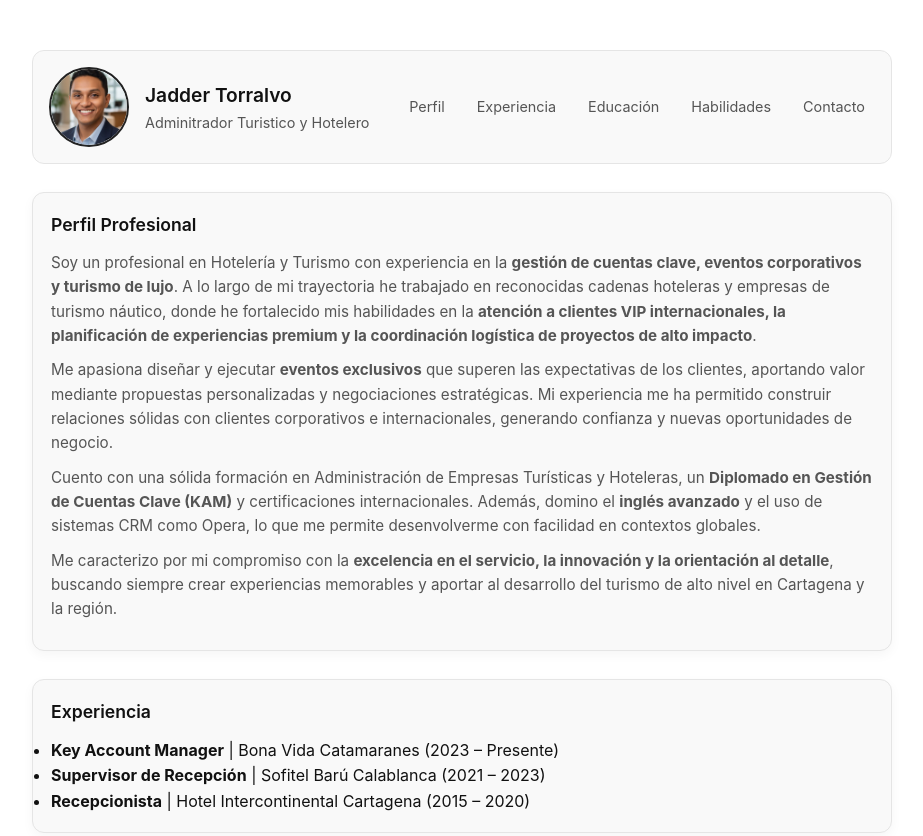
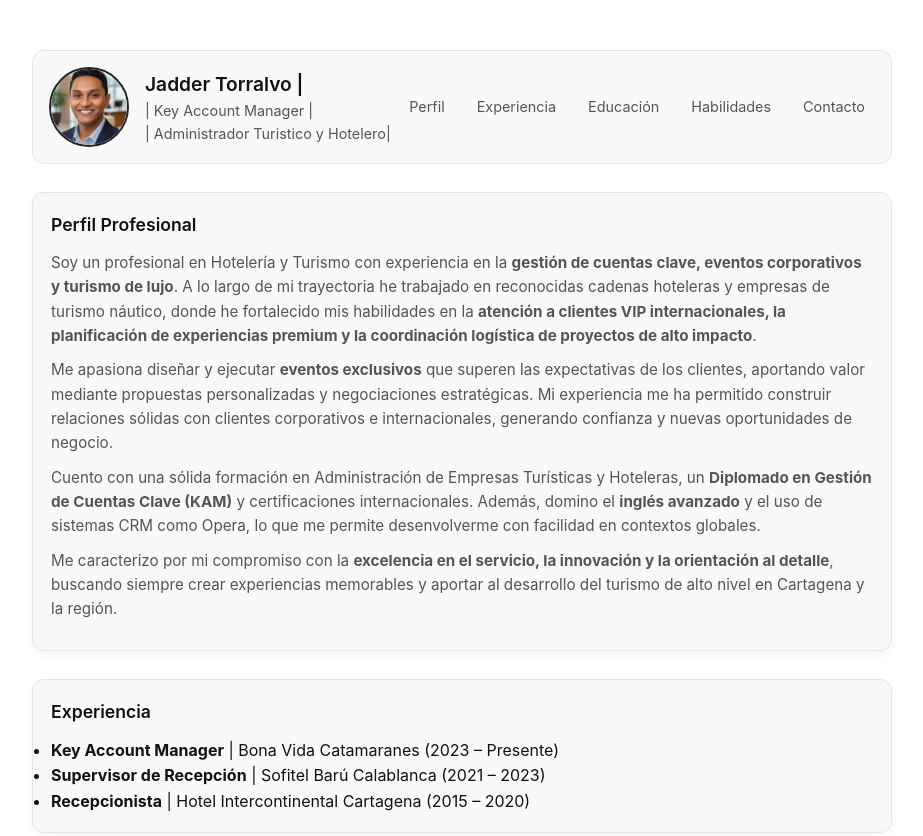
Before and after one commit to jaddertorralvo/jaddertorralvo.github.io, a plain HTML site: page index.html in a window 1280 px wide. Shown: the top 836 px of the page, without its empty margins (178-1101 px from the left). Drawn offline with Linux system fonts and the light colour scheme.

Commit message:
index.html

```diff
--- a/index.html
+++ b/index.html
@@ -171,8 +171,9 @@ body {
     <div class="brand">
       <img src="jdprofile.jpeg" alt="Jadder Torralvo" class="profile-pic">
       <div>
-        <h1>Jadder Torralvo</h1>
-        <p>Adminitrador Turistico y Hotelero</p>
+        <h1>Jadder Torralvo | </h1>
+        <p>| Key Account Manager | </p>
+        <p>| Administrador Turistico y Hotelero| </p>
       </div>
     </div>
     <nav class="nav">
```
